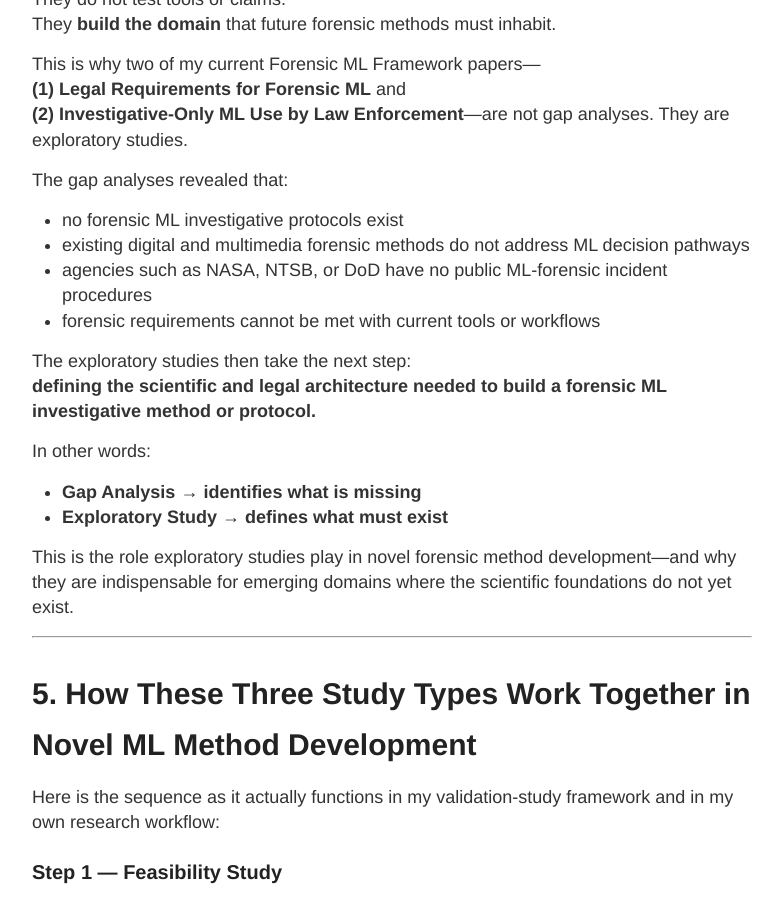
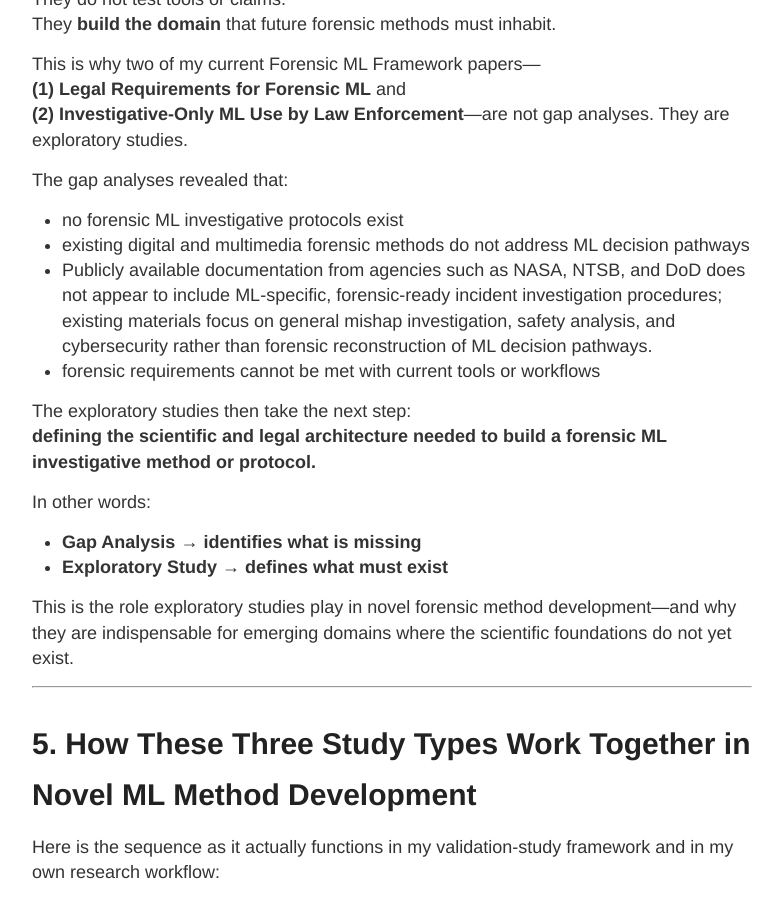
Before and after one commit to ronin4n6labs/Ronin4n6Labs.github.io, a Jekyll site: the page built from _posts/2026-04-16-beyond-the-button-method-validation-Gap_vs_Explore.md, in a window 1280 px wide and 900 px high, scrolled down 5075 px. Shown: the whole window, without its empty margins (248-1031 px from the left). Built offline with Jekyll 4.4.1, drawn with Linux system fonts in a browser that asks for light colours.

Commit message:
Update blog post: Beyond the Button – Gap vs Exploratory Studies

```diff
--- a/_posts/2026-04-16-beyond-the-button-method-validation-Gap_vs_Explore.md
+++ b/_posts/2026-04-16-beyond-the-button-method-validation-Gap_vs_Explore.md
@@ -146,7 +146,7 @@ The gap analyses revealed that:
 
 - no forensic ML investigative protocols exist
 - existing digital and multimedia forensic methods do not address ML decision pathways
-- agencies such as NASA, NTSB, or DoD have no public ML‑forensic incident procedures
+- Publicly available documentation from agencies such as NASA, NTSB, and DoD does not appear to include ML‑specific, forensic‑ready incident investigation procedures; existing materials focus on general mishap investigation, safety analysis, and cybersecurity rather than forensic reconstruction of ML decision pathways.
 - forensic requirements cannot be met with current tools or workflows
 
 The exploratory studies then take the next step:
```
